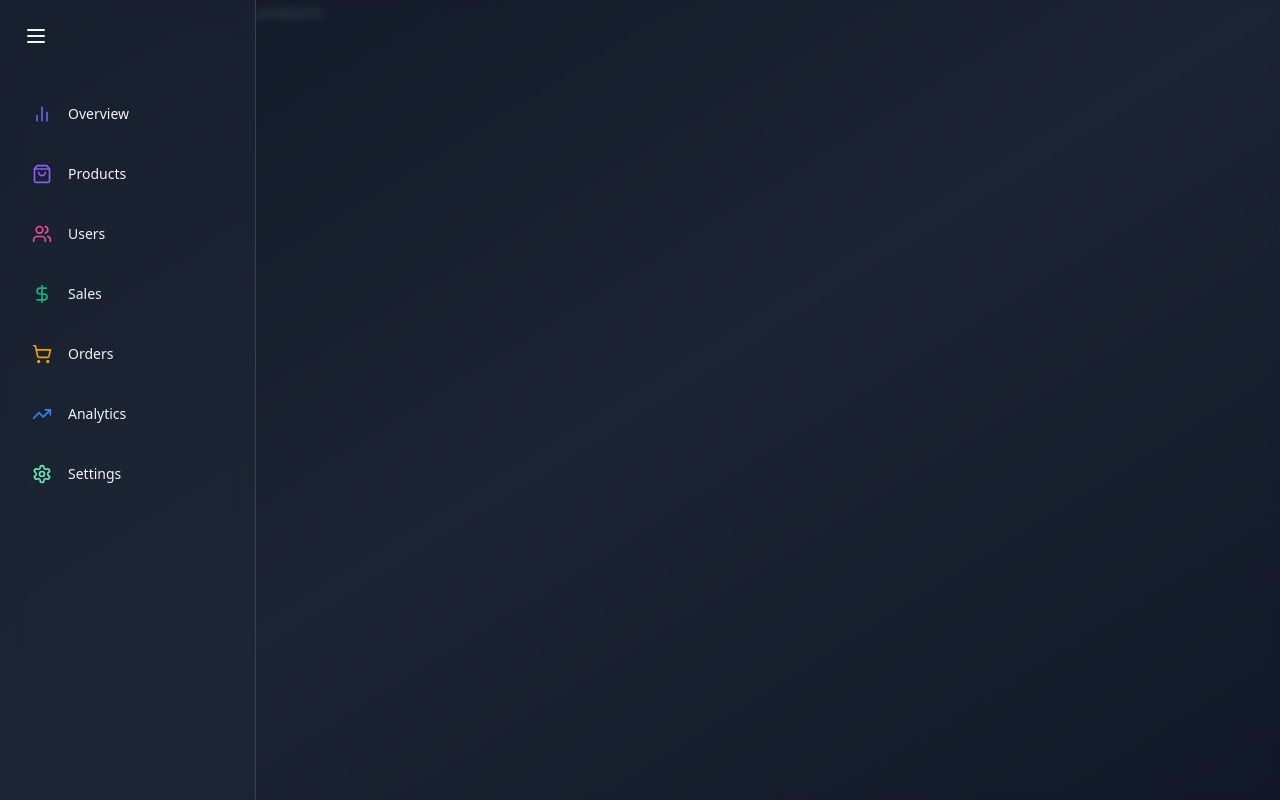
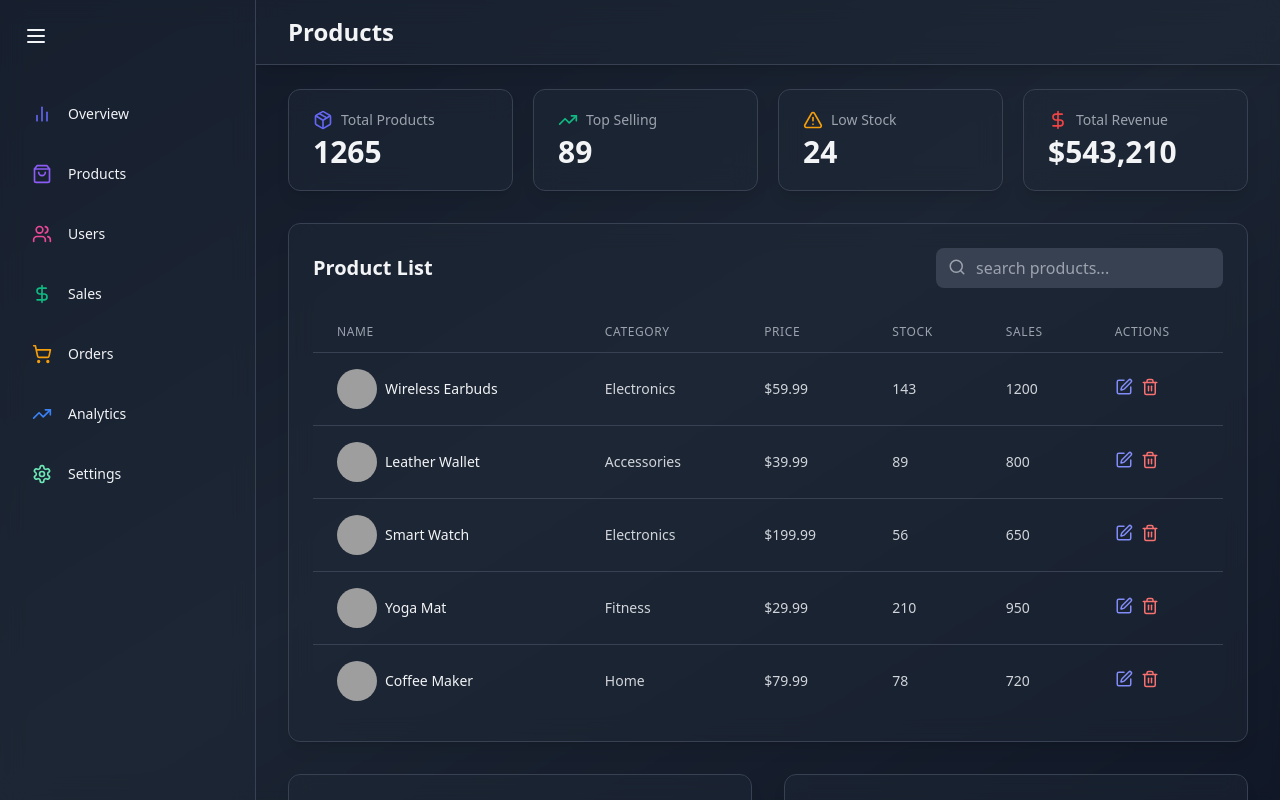
Before and after one commit to Santos2175/Admin-Dashboard, a React (Vite) app: page /products in a window 1280 px wide. Built offline with nearby package versions, Linux system fonts and the light colour scheme; grey boxes are pictures that could not be loaded.

Commit message:
products page added

```diff
--- /dev/null
+++ b/src/components/products/ProductsTable.jsx
@@ -0,0 +1,108 @@
+import { useState } from 'react';
+import { motion } from 'framer-motion';
+import { PRODUCT_DATA } from '../../data/data.js';
+import { Edit, Search, Trash2 } from 'lucide-react';
+
+const ProductsTable = () => {
+  const [searchTerm, setSearchTerm] = useState('');
+  const [filteredProducts, setFilteredProducts] = useState(PRODUCT_DATA);
+
+  const handleSearch = (e) => {
+    const term = e.target.value;
+    setSearchTerm(term);
+    const filtered = PRODUCT_DATA.filter(
+      (product) =>
+        product.name.toLocaleLowerCase().includes(term) ||
+        product.category.toLocaleLowerCase().includes(term)
+    );
+
+    setFilteredProducts(filtered);
+  };
+  return (
+    <motion.div
+      className='bg-gray-800 bg-opacity-50 backdrop-blur-md rounded-xl shadow-lg p-6 border border-gray-700 mb-8'
+      initial={{ opacity: 0, y: 20 }}
+      animate={{ opacity: 1, y: 0 }}
+      transition={{ delay: 0.2 }}>
+      <div className='flex justify-between max-sm:flex-col-reverse items-center mb-6'>
+        <h2 className='text-xl font-semibold text-gray-100'>Product List</h2>
+        <div className='relative max-sm:mb-3'>
+          <input
+            type='text'
+            placeholder='search products...'
+            className='bg-gray-700 text-white placeholder-gray-400 rounded-lg pl-10 pr-4 py-2 focus:outline-none focus:ring-2 focus:ring-blue-500'
+            onChange={handleSearch}
+            value={searchTerm}
+          />
+          <Search className='absolute left-3 top-2.5 text-gray-400' size={18} />
+        </div>
+      </div>
+
+      <div className='overflow-x-auto'>
+        <table className='min-w-full divide-y divide-gray-700'>
+          <thead>
+            <tr>
+              <th className='px-6 py-3 text-left text-xs font-medium text-gray-400 uppercase tracking-wider'>
+                Name
+              </th>
+              <th className='px-6 py-3 text-left text-xs font-medium text-gray-400 uppercase tracking-wider'>
+                Category
+              </th>
+              <th className='px-6 py-3 text-left text-xs font-medium text-gray-400 uppercase tracking-wider'>
+                Price
+              </th>
+              <th className='px-6 py-3 text-left text-xs font-medium text-gray-400 uppercase tracking-wider'>
+                Stock
+              </th>
+              <th className='px-6 py-3 text-left text-xs font-medium text-gray-400 uppercase tracking-wider'>
+                Sales
+              </th>
+              <th className='px-6 py-3 text-left text-xs font-medium text-gray-400 uppercase tracking-wider'>
+                Actions
+              </th>
+            </tr>
+          </thead>
+          <tbody className='divide-y divide-gray-700'>
+            {filteredProducts.map((product) => (
+              <motion.tr
+                initial={{ opacity: 0 }}
+                animate={{ opacity: 1 }}
+                transition={{ duration: 0.3 }}>
+                <td className='px-6 py-4 text-sm whitespace-nowrap font-medium text-gray-100 gap-2 flex items-center'>
+                  <img
+                    src='https://images.unsplash.com/photo-1627989580309-bfaf3e58af6f?w=500&auto=format&fit=crop&q=60&ixlib=rb-4.0.3&ixid=M3wxMjA3fDB8MHxzZWFyY2h8Nnx8d2lyZWxlc3MlMjBlYXJidWRzfGVufDB8fDB8fHww'
+                    alt='Product img'
+                    className='size-10 rounded-full'
+                  />
+                  {product.name}
+                </td>
+                <td className='px-6 py-4 text-sm whitespace-nowrap text-gray-300'>
+                  {product.category}
+                </td>
+                <td className='px-6 py-4 text-sm whitespace-nowrap text-gray-300'>
+                  ${product.price.toFixed(2)}
+                </td>
+                <td className='px-6 py-4 text-sm whitespace-nowrap text-gray-300'>
+                  {product.stock}
+                </td>
+                <td className='px-6 py-4 text-sm whitespace-nowrap text-gray-300'>
+                  {product.sales}
+                </td>
+                <td className='px-6 py-4 text-sm whitespace-nowrap text-gray-300'>
+                  <button className='text-indigo-400 hover:text-indigo-300 mr-2'>
+                    <Edit size={18} />
+                  </button>
+                  <button className='text-red-400 hover:text-red-300'>
+                    <Trash2 size={18} />
+                  </button>
+                </td>
+              </motion.tr>
+            ))}
+          </tbody>
+        </table>
+      </div>
+    </motion.div>
+  );
+};
+
+export default ProductsTable;
--- /dev/null
+++ b/src/components/products/SalesTrendChart.jsx
@@ -0,0 +1,50 @@
+import React from 'react';
+import { motion } from 'framer-motion';
+import { salesTrendData } from '../../data/data.js';
+import {
+  ResponsiveContainer,
+  LineChart,
+  CartesianGrid,
+  XAxis,
+  YAxis,
+  Tooltip,
+  Legend,
+  Line,
+} from 'recharts';
+
+const SalesTrendChart = () => {
+  return (
+    <motion.div
+      className='bg-gray-800 bg-opacity-50 backdrop-blur-md shadow-lg rounded-xl p-6 border border-gray-700'
+      initial={{ opacity: 0, y: 20 }}
+      animate={{ opacity: 1, y: 0 }}
+      transition={{ delay: 0.3 }}>
+      <h2 className='text-xl font-semibold text-gray-100 mb-4'>Sales Trend</h2>
+      <div style={{ width: '100%', height: 300 }}>
+        <ResponsiveContainer>
+          <LineChart data={salesTrendData}>
+            <CartesianGrid strokeDasharray='3 3' stroke='#374151' />
+            <XAxis dataKey='month' stroke='#9CA3AF' />
+            <YAxis stroke='#9CA3AF' />
+            <Tooltip
+              contentStyle={{
+                backgroundColor: 'rgba(31, 41, 55, 0.8)',
+                borderColor: '#4B5563',
+              }}
+              itemStyle={{ color: '#E5E7EB' }}
+            />
+            <Legend />
+            <Line
+              type='monotone'
+              dataKey='sales'
+              stroke='#8B5CF6'
+              strokeWidth={2}
+            />
+          </LineChart>
+        </ResponsiveContainer>
+      </div>
+    </motion.div>
+  );
+};
+
+export default SalesTrendChart;
--- a/src/data/data.js
+++ b/src/data/data.js
@@ -67,3 +67,57 @@ export const SALES_CHANNEL_DATA = [
   { name: 'Marketplace', value: 29800 },
   { name: 'Social Media', value: 18700 },
 ];
+
+//products data
+export const PRODUCT_DATA = [
+  {
+    id: 1,
+    name: 'Wireless Earbuds',
+    category: 'Electronics',
+    price: 59.99,
+    stock: 143,
+    sales: 1200,
+  },
+  {
+    id: 2,
+    name: 'Leather Wallet',
+    category: 'Accessories',
+    price: 39.99,
+    stock: 89,
+    sales: 800,
+  },
+  {
+    id: 3,
+    name: 'Smart Watch',
+    category: 'Electronics',
+    price: 199.99,
+    stock: 56,
+    sales: 650,
+  },
+  {
+    id: 4,
+    name: 'Yoga Mat',
+    category: 'Fitness',
+    price: 29.99,
+    stock: 210,
+    sales: 950,
+  },
+  {
+    id: 5,
+    name: 'Coffee Maker',
+    category: 'Home',
+    price: 79.99,
+    stock: 78,
+    sales: 720,
+  },
+];
+
+//sales data
+export const salesTrendData = [
+  { month: 'Jan', sales: 4000 },
+  { month: 'Feb', sales: 3000 },
+  { month: 'Mar', sales: 5000 },
+  { month: 'Apr', sales: 4500 },
+  { month: 'May', sales: 6000 },
+  { month: 'Jun', sales: 5500 },
+];
--- a/src/pages/ProductsPage.jsx
+++ b/src/pages/ProductsPage.jsx
@@ -1,7 +1,62 @@
 import React from 'react';
+import { motion } from 'framer-motion';
+
+import Header from '../components/common/Header.jsx';
+import StatCard from '../components/common/StatCard.jsx';
+
+import { Package, TrendingUp, DollarSign, AlertTriangle } from 'lucide-react';
+import ProductsTable from '../components/products/ProductsTable.jsx';
+import CategoryDistributionChart from '../components/overview/CategoryDistributionChart.jsx';
+import SalesTrendChart from '../components/products/SalesTrendChart.jsx';
 
 const ProductsPage = () => {
-  return <div>products</div>;
+  return (
+    <div className='flex-1 overflow-auto relative z-10'>
+      <Header title='Products' />
+
+      <main className='max-w-7xl mx-auto py-6 px-4 lg:px-8'>
+        {/* STATS */}
+        <motion.div
+          className='grid gap-5 grid-cols-1 sm:grid-cols-2 lg:grid-cols-4 mb-8'
+          initial={{ opacity: 0, y: 20 }}
+          animate={{ opacity: 1, y: 0 }}
+          transition={{ duration: 1 }}>
+          <StatCard
+            name='Total Products'
+            icon={Package}
+            value={1265}
+            color='#6366F1'
+          />
+          <StatCard
+            name='Top Selling'
+            icon={TrendingUp}
+            value={89}
+            color='#10B981'
+          />
+          <StatCard
+            name='Low Stock'
+            icon={AlertTriangle}
+            value={24}
+            color='#F59E0B'
+          />
+          <StatCard
+            name='Total Revenue'
+            icon={DollarSign}
+            value={'$543,210'}
+            color='#EF4444'
+          />
+        </motion.div>
+
+        <ProductsTable />
+
+        {/* CHARTS */}
+        <div className='grid grid-cols-1 lg:grid-cols-2 gap-8'>
+          <SalesTrendChart />
+          <CategoryDistributionChart />
+        </div>
+      </main>
+    </div>
+  );
 };
 
 export default ProductsPage;
```
